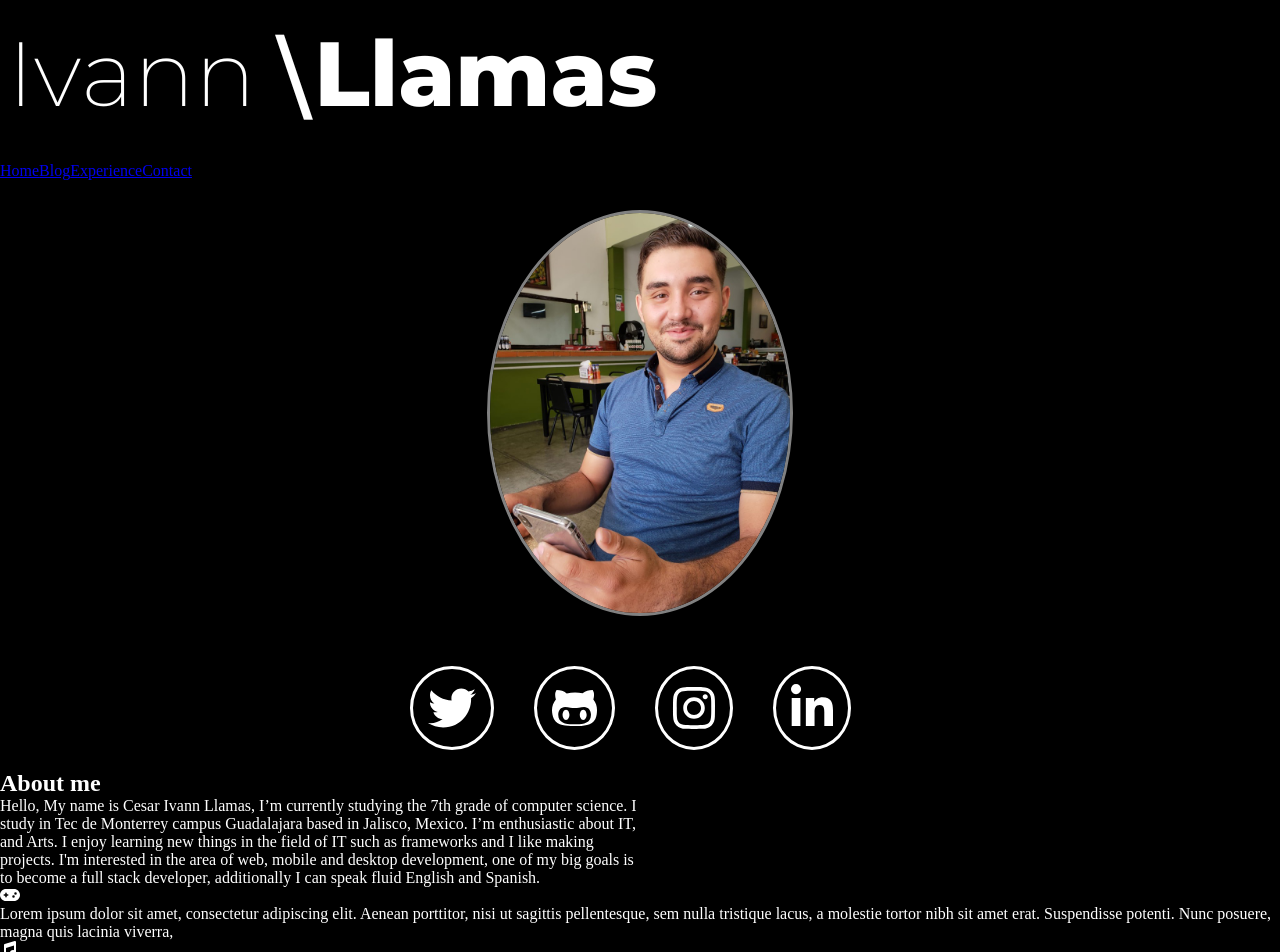
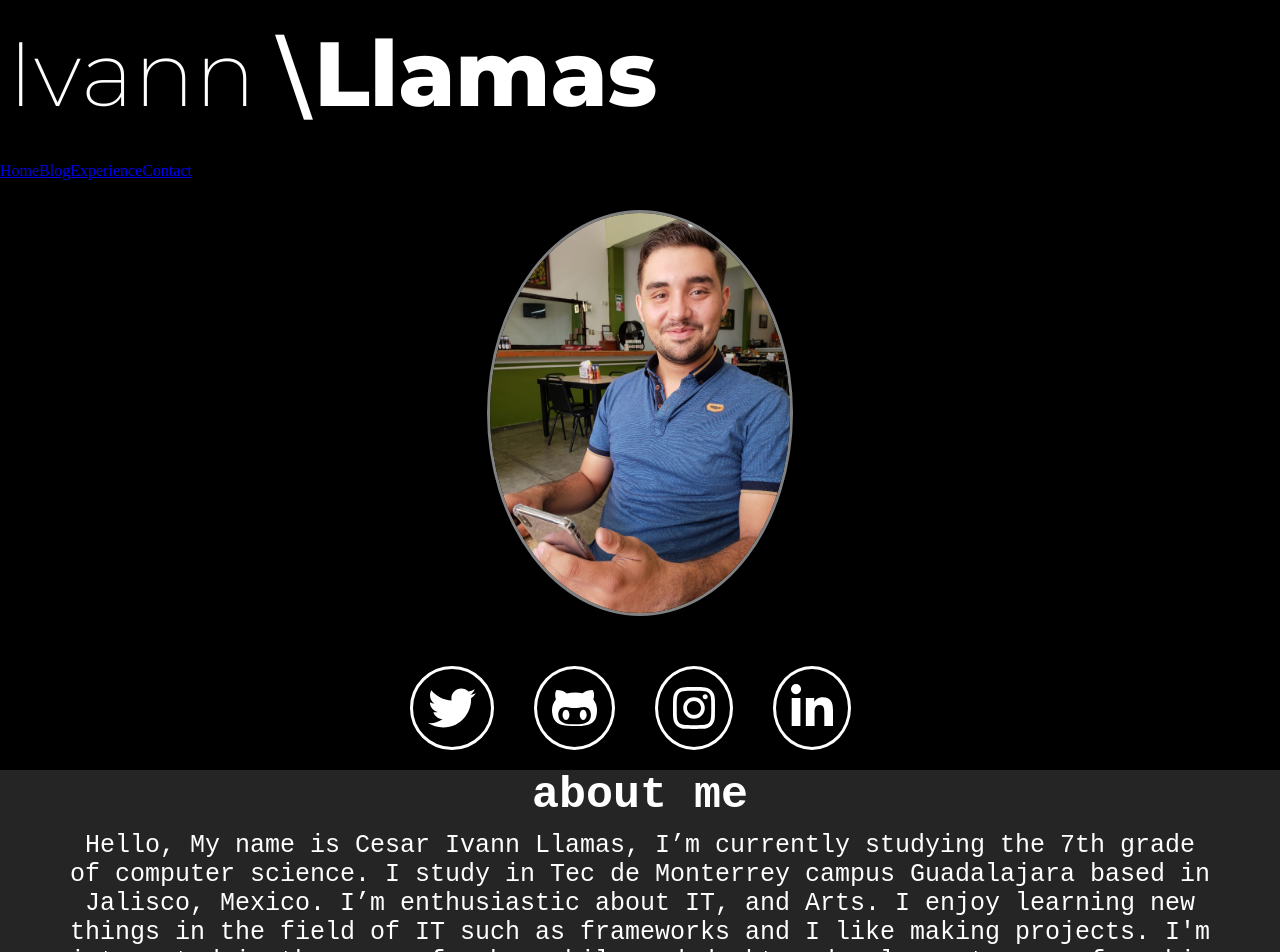
Before and after one commit to Monneky/Personal_Portfolio, a React (Create React App) app in the folder personal-portfolio/: page /about_me in a window 1280 px wide. Shown: the top 952 px of the page. Built offline with nearby package versions, Linux system fonts and the light colour scheme.

Commit message:
we created the middle part of about me

```diff
--- a/personal-portfolio/src/Pages/AboutMe/AboutMe.js
+++ b/personal-portfolio/src/Pages/AboutMe/AboutMe.js
@@ -41,7 +41,7 @@ const AboutMe = () => {
                 </div>
             </div>
             <div className='middle-part'>
-                <h2 className='title-aboutme'>About me</h2>
+                <h2 className='title-aboutme'>about me</h2>
                 <p className='information'>
                     Hello, My name is Cesar Ivann Llamas, I’m currently studying the 7th grade of computer science. I study in Tec de Monterrey campus Guadalajara based in Jalisco, Mexico. I’m enthusiastic about IT, and Arts. I enjoy learning new things in the field of IT such as frameworks and I like making projects. I'm interested in the area of web, mobile and desktop development, one of my big goals is to become a full stack developer, additionally I can speak fluid English and Spanish.
                 </p>
--- a/personal-portfolio/src/Pages/AboutMe/aboutme.css
+++ b/personal-portfolio/src/Pages/AboutMe/aboutme.css
@@ -30,3 +30,21 @@
     border-radius: 100%;
     color: #fff;
 }
+
+.middle-part {
+    background: #252525;
+    text-align: center;
+}
+
+.middle-part .title-aboutme {
+    text-align: center;
+    font-size: 45px;
+    font-family: monospace;
+}
+
+.middle-part .information {
+    font-family: monospace;
+    font-size: 25px;
+    margin-top: 10px;
+    width: 1150px;
+}
```
